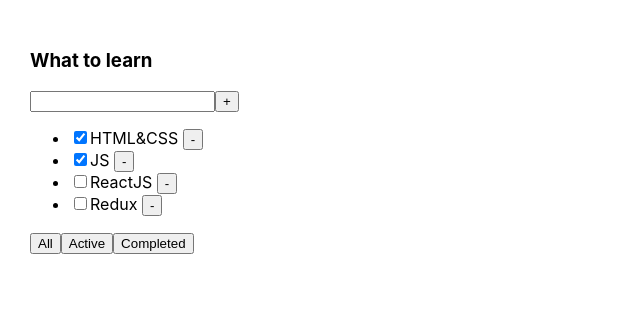
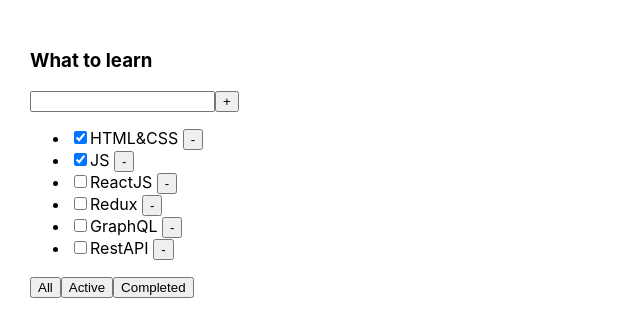
Before and after one commit to AntonRybakou/todo-list, a React (Create React App) app: page / in a window 1280 px wide. Shown: the top 336 px of the page, without its empty margins (0-640 px from the left). Built offline with nearby package versions, Linux system fonts and the light colour scheme.

Commit message:
feat: video 3 (input, local state)

```diff
--- a/package.json
+++ b/package.json
@@ -10,10 +10,12 @@
     "@types/node": "^12.0.0",
     "@types/react": "^16.9.0",
     "@types/react-dom": "^16.9.0",
+    "@types/uuid": "^8.3.4",
     "react": "^16.13.1",
     "react-dom": "^16.13.1",
     "react-scripts": "3.4.1",
-    "typescript": "~3.7.2"
+    "typescript": "~3.7.2",
+    "uuid": "^8.3.2"
   },
   "scripts": {
     "start": "react-scripts start",
--- a/src/App.tsx
+++ b/src/App.tsx
@@ -1,29 +1,35 @@
 import React, {useState} from 'react';
 import './App.css';
 import {TaskType, ToDoList} from "./ToDoList";
+import {v1} from "uuid";
 
 export type FilterValuesType = "all" | "completed" | "active";
 
 function App() {
 
     const [tasks, setTasks] = useState<Array<TaskType>>([
-        {id: 1, title: "HTML&CSS", isDone: true},
-        {id: 2, title: "JS", isDone: true},
-        {id: 3, title: "ReactJS", isDone: false},
-        {id: 4, title: "Redux", isDone: false},
+        {id: v1(), title: "HTML&CSS", isDone: true},
+        {id: v1(), title: "JS", isDone: true},
+        {id: v1(), title: "ReactJS", isDone: false},
+        {id: v1(), title: "Redux", isDone: false},
+        {id: v1(), title: "GraphQL", isDone: false},
+        {id: v1(), title: "RestAPI", isDone: false},
     ]);
-
-    function removeTasks(id: number) {
+    function removeTasks(id: string) {
         const filteredTasks = tasks.filter(t => t.id !== id)
         setTasks(filteredTasks);
     }
+    function addTask(title: string) {
+        let newTask: TaskType = {id: v1(), title: title, isDone: false};
+        let newTasks = [newTask, ...tasks];
+        setTasks(newTasks);
+        console.log(newTasks);
+    }
 
     const [filter, setFilter] = useState<FilterValuesType>('all');
-
     function changeFilter(value: FilterValuesType) {
         setFilter(value);
     }
-
     let tasksForToDoList;
     switch (filter) {
         case "completed":
@@ -36,20 +42,13 @@
             tasksForToDoList = tasks;
     }
 
-    /*if (filter === 'completed') {
-        tasksForToDoList = tasks.filter(t => t.isDone)
-    }
-    if (filter === 'active') {
-        tasksForToDoList = tasks.filter(t => !t.isDone)
-    }*/
-
-
     return (
         <div className="App">
             <ToDoList title="What to learn"
                       tasks={tasksForToDoList}
                       removeTasks={removeTasks}
                       changeFilter={changeFilter}
+                      addTask={addTask}
             />
         </div>
     );
--- a/src/ToDoList.tsx
+++ b/src/ToDoList.tsx
@@ -2,7 +2,7 @@
 import {FilterValuesType} from "./App";
 
 export type TaskType = {
-    id: number,
+    id: string,
     title: string,
     isDone: boolean,
 }
@@ -10,48 +10,63 @@
 export type PropsType = {
     title: string,
     tasks: Array<TaskType>,
-    removeTasks: (id: number) => void,
+    removeTasks: (id: string) => void,
     changeFilter: (value: FilterValuesType) => void,
+    addTask: (title: string) => void,
 }
 
 export const ToDoList: React.FC<PropsType> = (props) => {
+
+    const [newTaskTitle, setNewTaskTitle] = React.useState<string>('');
 
     const tasksList = props.tasks.map(t => {
         const onClickRemoveTask = () => {
             props.removeTasks(t.id)
         }
         return (
-                <li><input type="checkbox" checked={t.isDone}/>
+            <li key={t.id}>
+                <input type="checkbox" checked={t.isDone}/>
                 <span>{t.title} </span>
                 <button onClick={onClickRemoveTask}>-</button>
             </li>
         )
+    });
+
+    const onNewTitleChangeHandler = (e: React.ChangeEvent<HTMLInputElement>) => {
+        setNewTaskTitle(e.currentTarget.value)
     }
-    );
+    const onChangeHandler = (e: React.KeyboardEvent<HTMLInputElement>) => {
+        if (e.charCode === 13) {
+            props.addTask(newTaskTitle)
+            setNewTaskTitle('')
+        }
+    }
+    const addTask = () => {
+        props.addTask(newTaskTitle)
+        setNewTaskTitle('')
+    }
+    const onAllClickHandler = () => props.changeFilter('all')
+    const onActiveClickHandler = () => props.changeFilter('active')
+    const onCompletedClickHandler = () => props.changeFilter('completed')
 
     return (
         <div>
             <h3>{props.title}</h3>
             <div>
-                <input/>
-                <button>+</button>
+                <input value={newTaskTitle}
+                       onChange={onNewTitleChangeHandler}
+                       onKeyPress={onChangeHandler}
+                />
+                <button onClick={addTask}>+
+                </button>
             </div>
             <ul>
                 {tasksList}
             </ul>
             <div>
-                <button onClick={() => {
-                    props.changeFilter('all')
-                }}>All
-                </button>
-                <button onClick={() => {
-                    props.changeFilter('active')
-                }}>Active
-                </button>
-                <button onClick={() => {
-                    props.changeFilter('completed')
-                }}>Completed
-                </button>
+                <button onClick={onAllClickHandler}>All</button>
+                <button onClick={onActiveClickHandler}>Active</button>
+                <button onClick={onCompletedClickHandler}>Completed</button>
             </div>
         </div>
     );
--- a/src/index.css
+++ b/src/index.css
@@ -1,3 +1,5 @@
+@import-normalize;
+
 body {
   margin: 0;
   font-family: -apple-system, BlinkMacSystemFont, 'Segoe UI', 'Roboto', 'Oxygen',
```
Also changed, not shown: 1 other file (tests, documents, lock files or other folders). Lines whose indentation alone changed are shown as unchanged.
